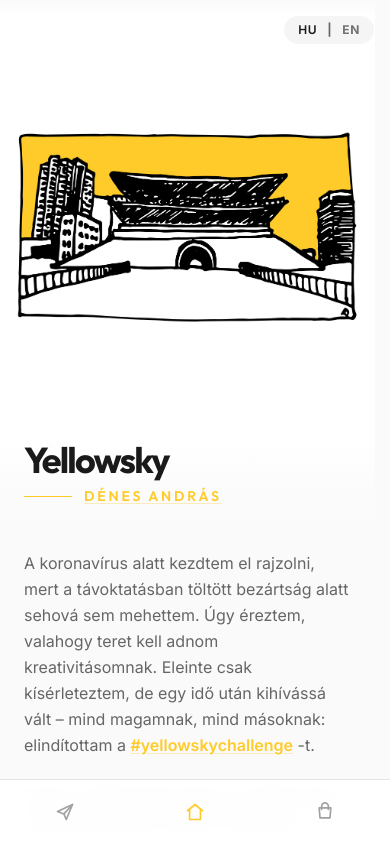
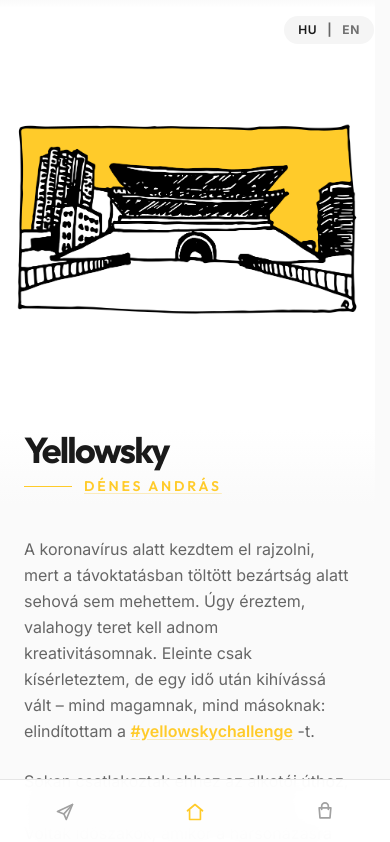
Before and after one commit to denandras/yellowsky, a Next.js app: page / in a window 390 px wide. Shown: the top 842 px of the page. Built offline with nearby package versions, Linux system fonts and the light colour scheme; no server answers.

Commit message:
Further reduce hero text spacing on mobile

```diff
--- a/components/home-page-client.tsx
+++ b/components/home-page-client.tsx
@@ -121,7 +121,7 @@ export default function HomePageClient({ initialLanguage }: HomePageClientProps)
           </div>
 
           {/* Top gradient: page color to white */}
-          <div className="h-4 w-full md:h-8" style={{ background: 'linear-gradient(to bottom, #fafafa 0%, #ffffff 100%)' }} />
+          <div className="h-2 w-full md:h-8" style={{ background: 'linear-gradient(to bottom, #fafafa 0%, #ffffff 100%)' }} />
 
           {/* Image on white */}
           <div className="relative w-full bg-white" style={{ minHeight: 'clamp(300px, 50vh, 600px)' }}>
@@ -145,7 +145,7 @@ export default function HomePageClient({ initialLanguage }: HomePageClientProps)
 
           {/* Bottom gradient: white to page color with title overlaid */}
           <div className="relative w-full" style={{ background: 'linear-gradient(to bottom, #ffffff 0%, #fafafa 100%)' }}>
-            <div className="px-6 pt-1 pb-3 md:pt-4 md:pb-5">
+            <div className="px-6 pt-0.5 pb-2 md:pt-4 md:pb-5">
               <h1
                 key={`title-${language}`}
                 className="font-display mb-2 text-4xl font-bold leading-none tracking-tighter md:text-7xl"
```
